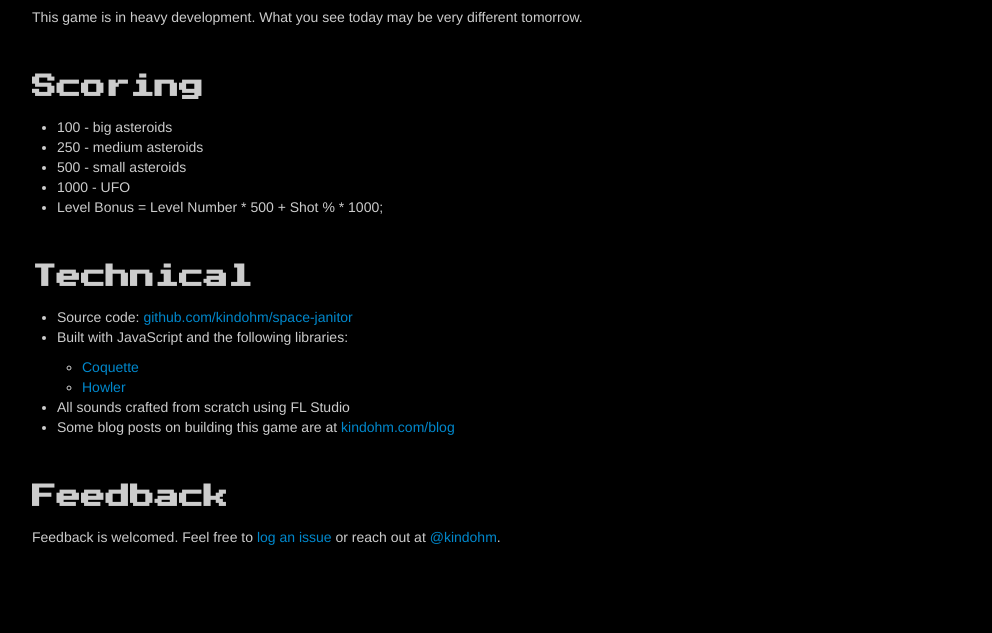
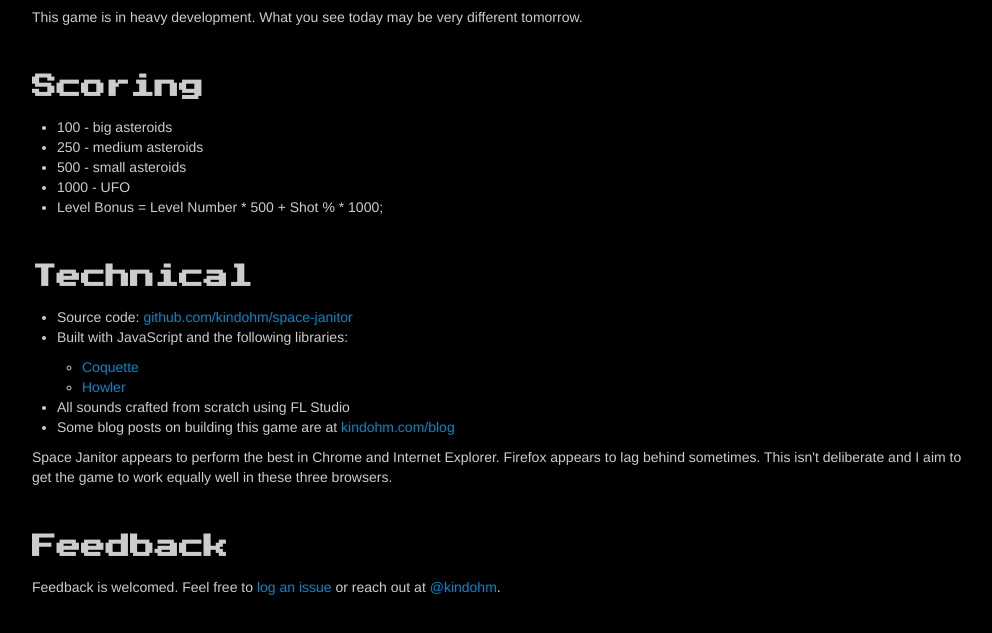
Before and after one commit to kindohm/space-janitor, a website: page info.html in a window 1280 px wide. Shown: the part 83-716 px from the top of the page, without its empty margins (138-1130 px from the left). Drawn offline with Linux system fonts and the light colour scheme.

Commit message:
updated info

```diff
--- a/info.html
+++ b/info.html
@@ -38,6 +38,10 @@
         <li>Some blog posts on building this game are at <a href="http://kindohm.com/blog/">kindohm.com/blog</a></li>
       </ul>
 
+      <p>Space Janitor appears to perform the best in Chrome and Internet Explorer.
+        Firefox appears to lag behind sometimes. This isn't deliberate and I aim
+        to get the game to work equally well in these three browsers.</p>
+
       <h3>Feedback</h3>
 
       <p>Feedback is welcomed. Feel free to <a href="https://github.com/kindohm/space-janitor/issues">log an issue</a>
```
